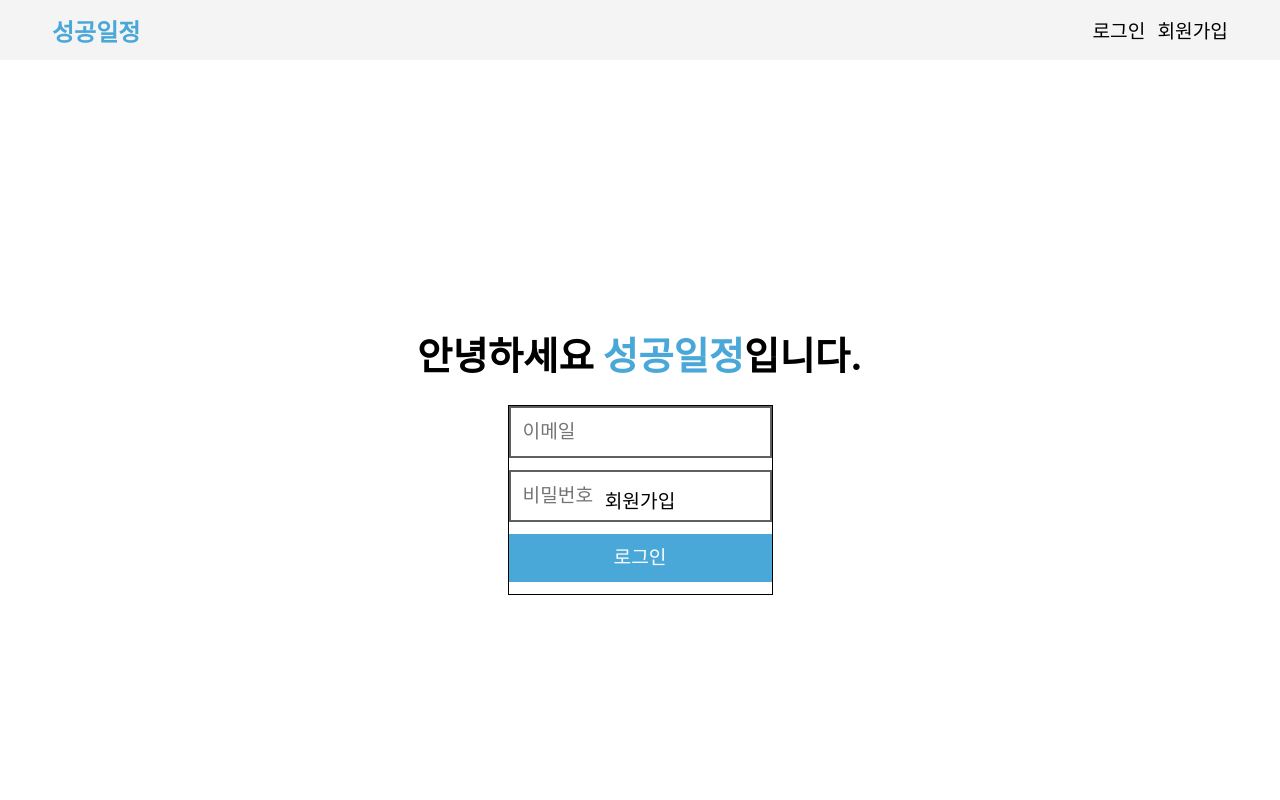
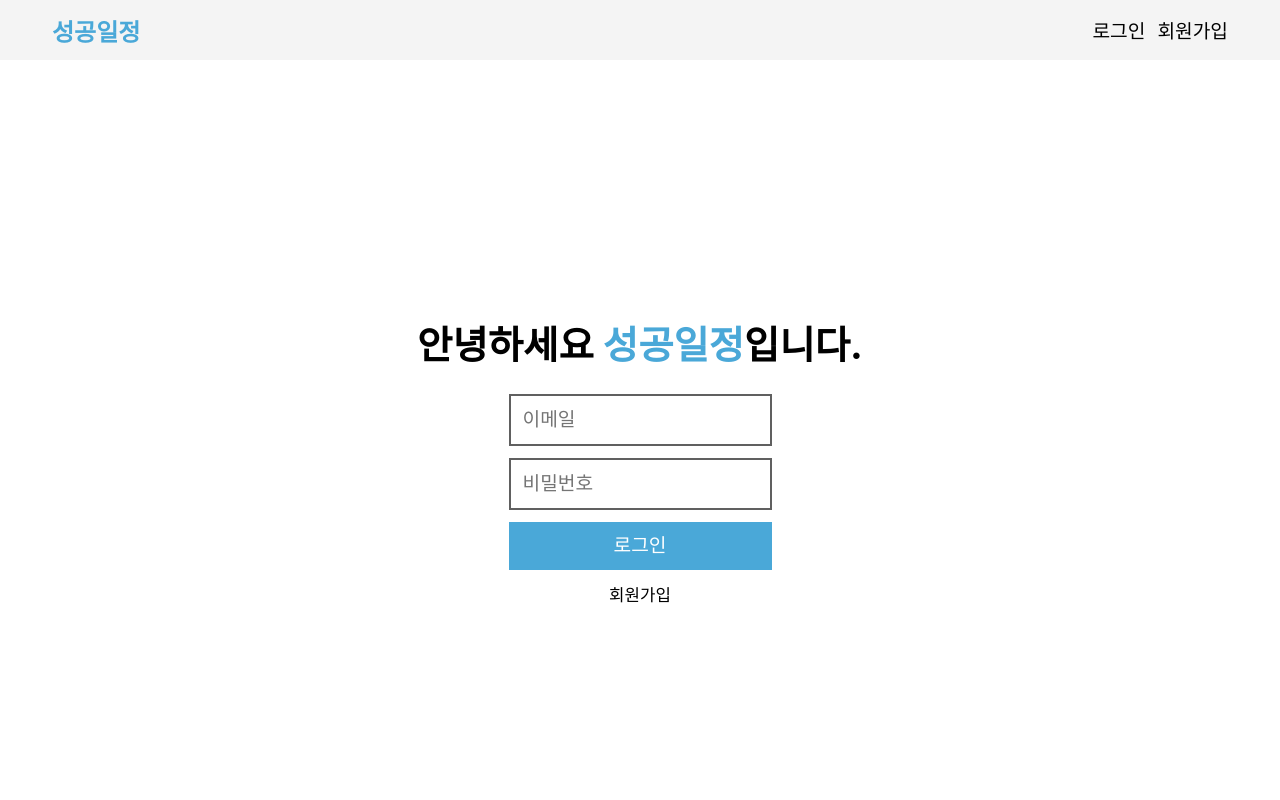
Before and after one commit to LeeDongTak/MyMatrix, a React (Create React App) app in the folder front/: page /signin in a window 1280 px wide. Shown: the top 800 px of the page. Built offline with nearby package versions, Linux system fonts and the light colour scheme.

Commit message:
로그인 페이지 회원가입 버튼 오류 수정

```diff
--- a/front/src/css/signin.css
+++ b/front/src/css/signin.css
@@ -17,7 +17,6 @@
     flex-direction: column;
     align-items: center;
     margin: 2rem auto 0;
-    border:1px solid #000;
 }
 .signin_form > input {
     width: 100%;
@@ -37,18 +36,16 @@
 #signin:hover {
     color: #000;
 }
-.signup_container {
+.signin_form > .signup_btn {
     width: 100%;
-    margin-top: 100px;
     text-align: center;
 }
-#signup {
+.signin_form > .signup_btn > a{
     color: #000;
     font-size: 1.4rem;
-    cursor: pointer;
 }
 
-@media only all and (max-width: 400px){
+@media only all and (max-width: 500px){
     html {
         font-size: 8px;
     }
--- a/front/src/css/signup.css
+++ b/front/src/css/signup.css
@@ -11,7 +11,7 @@
     text-align: center;
 }
 .signup_container h1 {
-    font-size: 2.5rem;
+    font-size: 3.2rem;
 }
 
 .signup_form{
@@ -45,7 +45,7 @@
     color: #000;
 }
 
-@media only all and (max-width: 400px){
+@media only all and (max-width: 500px){
     html {
         font-size: 8px;
     }
--- a/front/src/signin.js
+++ b/front/src/signin.js
@@ -12,12 +12,9 @@ function SignIn(){
                         <input type="text" placeholder="이메일" id="email" />
                         <input type="password" placeholder="비밀번호" id="password" />
                         <input type="button" value="로그인" id="signin" />
+                        <div className="signup_btn"><a href='#'>회원가입</a></div>
                     </div>
-                    {/* <!-- signin_form --> */}
-                    <div className="signup_container">
-                            <a href="#" id="sinup">회원가입</a>
-                    </div>
-                    {/* signup_container */}
+                    {/* signin_form */}
                 </div>
                 {/* signin_container */}
             </div>
```
